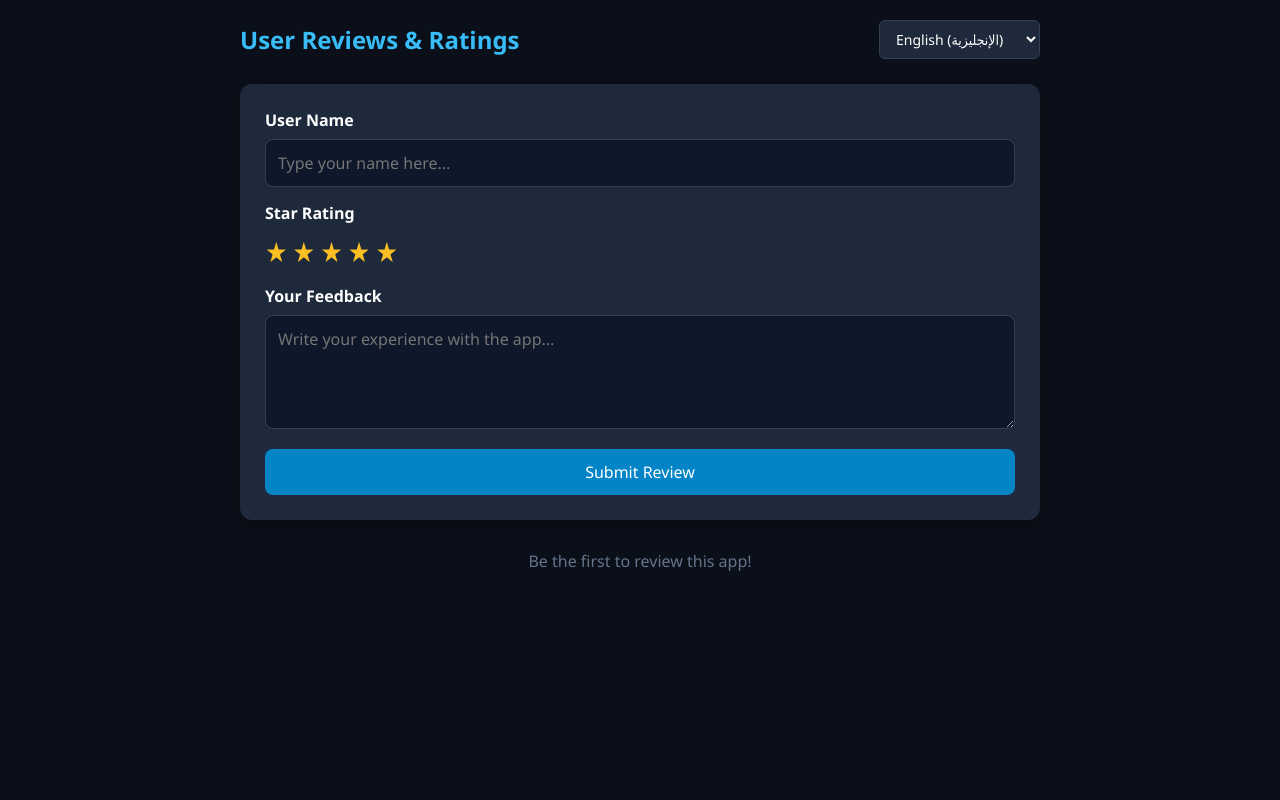
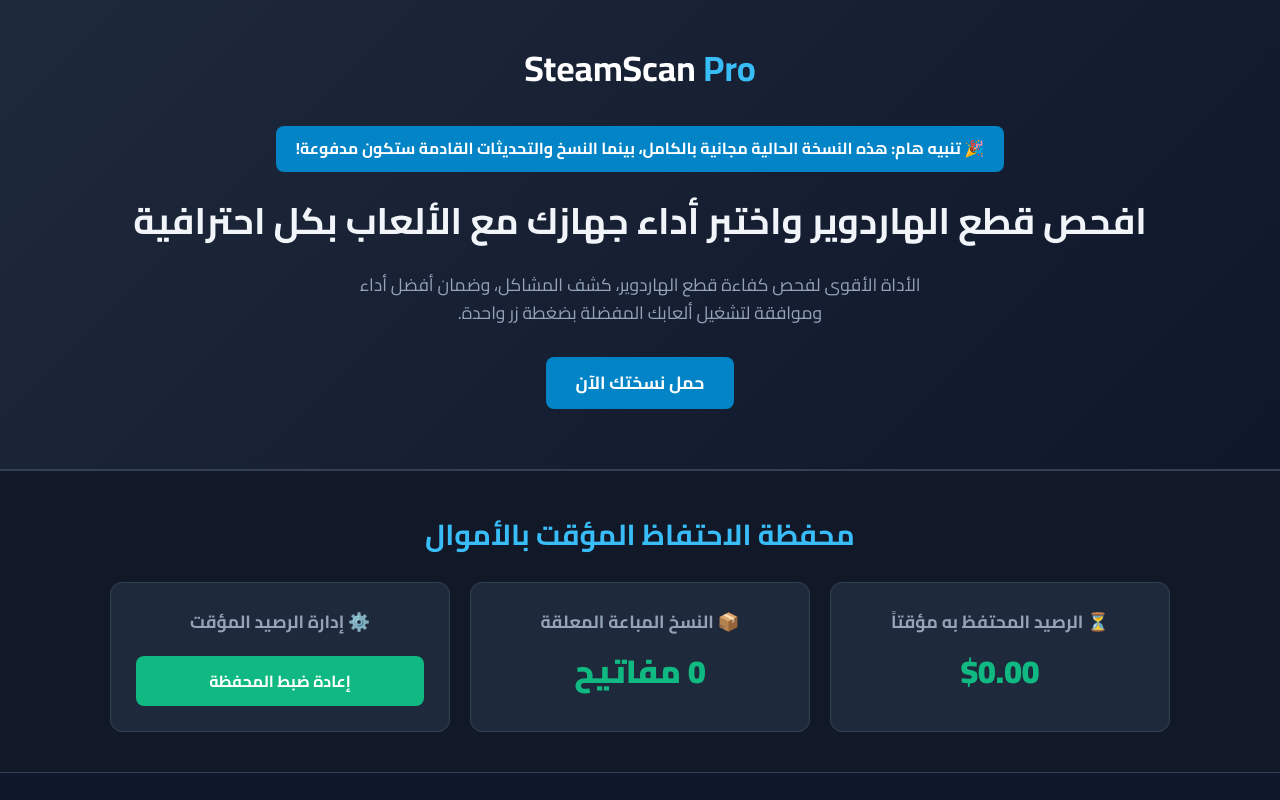
Before and after one commit to demogames421-cloud/SteamScanPro, a plain HTML site: page index.html in a window 1280 px wide. Shown: the top 800 px of the page. Drawn offline with Linux system fonts and the light colour scheme; no server answers.

Commit message:
Add files via upload

```diff
--- a/index.html
+++ b/index.html
@@ -3,348 +3,176 @@
 <head>
     <meta charset="UTF-8">
     <meta name="viewport" content="width=device-width, initial-scale=1.0">
-    <title>SteamScan Pro</title>
-    <style>
-        * {
-            box-sizing: border-box;
-            margin: 0;
-            padding: 0;
-            font-family: 'Segoe UI', Tahoma, Geneva, Verdana, sans-serif;
-        }
-        body {
-            background-color: #0b0f19;
-            color: #ffffff;
-            padding: 20px;
-            transition: direction 0.3s ease;
-        }
-        .container {
-            max-width: 800px;
-            margin: 0 auto;
-        }
-        .header-bar {
-            display: flex;
-            justify-content: space-between;
-            align-items: center;
-            margin-bottom: 25px;
-            flex-wrap: wrap;
-            gap: 15px;
-        }
-        h2 {
-            color: #38bdf8;
-        }
-        .lang-select {
-            background: #1e293b;
-            color: #fff;
-            border: 1px solid #334155;
-            padding: 8px 12px;
-            border-radius: 6px;
-            cursor: pointer;
-            font-size: 14px;
-        }
-        .review-form-box {
-            background: #1e293b;
-            padding: 25px;
-            border-radius: 12px;
-            box-shadow: 0 4px 15px rgba(0,0,0,0.3);
-            margin-bottom: 30px;
-        }
-        .form-group {
-            margin-bottom: 15px;
-        }
-        .form-group label {
-            display: block;
-            margin-bottom: 8px;
-            font-weight: bold;
-        }
-        .form-group input, .form-group textarea {
-            width: 100%;
-            padding: 12px;
-            border-radius: 8px;
-            border: 1px solid #334155;
-            background: #0f172a;
-            color: #fff;
-            font-size: 16px;
-        }
-        .star-rating {
-            display: flex;
-            gap: 5px;
-            cursor: pointer;
-            font-size: 28px;
-            direction: ltr;
-        }
-        body[dir="rtl"] .star-rating {
-            justify-content: flex-end;
-        }
-        body[dir="ltr"] .star-rating {
-            justify-content: flex-start;
-        }
-        .star {
-            color: #475569;
-            transition: color 0.2s;
-        }
-        .submit-btn {
-            background: #0284c7;
-            color: white;
-            border: none;
-            padding: 12px 20px;
-            border-radius: 8px;
-            font-size: 16px;
-            cursor: pointer;
-            width: 100%;
-            transition: background 0.3s;
-        }
-        .submit-btn:hover {
-            background: #0369a1;
-        }
-        .reviews-list {
-            display: flex;
-            flex-direction: column;
-            gap: 15px;
-        }
-        .review-card {
-            background: #1e293b;
-            padding: 20px;
-            border-radius: 10px;
-        }
-        body[dir="rtl"] .review-card {
-            border-right: 4px solid #0284c7;
-            border-left: none;
-        }
-        body[dir="ltr"] .review-card {
-            border-left: 4px solid #0284c7;
-            border-right: none;
-        }
-        .review-header {
-            display: flex;
-            justify-content: space-between;
-            align-items: center;
-            margin-bottom: 10px;
-        }
-        .reviewer-name {
-            font-weight: bold;
-            font-size: 18px;
-            color: #38bdf8;
-        }
-        .review-stars {
-            color: #fbbf24;
-            font-size: 18px;
-        }
-        .review-text {
-            color: #cbd5e1;
-            line-height: 1.6;
-        }
-    </style>
+    <title>SteamScan Pro - فحص قطع الهاردوير وأداء الألعاب</title>
+    <link rel="stylesheet" href="style.css">
+    <!-- استيراد خط عربي أنيق من جوجل -->
+    <link href="https://fonts.googleapis.com/css2?family=Cairo:wght@400;600;700;900&display=swap" rel="stylesheet">
 </head>
 <body>
 
+    <!-- الهيدر أو رأس الصفحة -->
+    <header class="hero">
         <div class="container">
-    <div class="header-bar">
-        <h2 id="pageTitleText">آراء وتقييمات المستخدمين</h2>
-        <!-- قائمة اختيار اللغات -->
-        <select id="langSelector" class="lang-select">
-            <option value="ar">العربية (Arabic)</option>
-            <option value="en">English (الإنجليزية)</option>
-            <option value="ja">日本語 (Japanese)</option>
-        </select>
+            <div class="logo-area">
+                <h1>SteamScan <span>Pro</span></h1>
             </div>
-
-    <!-- نموذج إضافة تقييم -->
-    <div class="review-form-box">
-        <form id="reviewForm">
-            <div class="form-group">
-                <label for="userName" id="labelName">اسم المستخدم</label>
-                <input type="text" id="userName" required placeholder="اكتب اسمك هنا...">
+            <div class="hero-content">
+                <!-- إشعار أن هذه النسخة مجانية والنسخ القادمة بمال -->
+                <div style="background-color: #0284c7; color: #fff; padding: 10px 20px; border-radius: 8px; margin-bottom: 20px; font-weight: 700; display: inline-block;">
+                    🎉 تنبيه هام: هذه النسخة الحالية مجانية بالكامل، بينما النسخ والتحديثات القادمة ستكون مدفوعة!
                 </div>
-
-            <div class="form-group">
-                <label id="labelStars">التقييم بالنجوم</label>
-                <div class="star-rating" id="starRating">
-                    <span class="star" data-value="1">★</span>
-                    <span class="star" data-value="2">★</span>
-                    <span class="star" data-value="3">★</span>
-                    <span class="star" data-value="4">★</span>
-                    <span class="star" data-value="5">★</span>
+                <h2>افحص قطع الهاردوير واختبر أداء جهازك مع الألعاب بكل احترافية</h2>
+                <p>الأداة الأقوى لفحص كفاءة قطع الهاردوير، كشف المشاكل، وضمان أفضل أداء وموافقة لتشغيل ألعابك المفضلة بضغطة زر واحدة.</p>
+                <a href="#pricing" class="btn-primary">حمل نسختك الآن</a>
             </div>
         </div>
+    </header>
 
-            <div class="form-group">
-                <label for="userComment" id="labelComment">تعليقك حول البرنامج</label>
-                <textarea id="userComment" rows="4" required placeholder="اكتب تجربتك مع البرنامج..."></textarea>
+    <!-- قسم المحفظة المؤقتة (مصفرة تماماً) -->
+    <section class="wallet-section">
+        <div class="container">
+            <h2>محفظة الاحتفاظ المؤقت بالأموال</h2>
+            <div class="wallet-grid">
+                <div class="wallet-box">
+                    <h3>⏳ الرصيد المحتفظ به مؤقتاً</h3>
+                    <p id="temp-balance">$0.00</p>
                 </div>
+                <div class="wallet-box">
+                    <h3>📦 النسخ المباعة المعلقة</h3>
+                    <p id="pending-sales">0 مفاتيح</p>
+                </div>
+                <div class="wallet-box action-wallet">
+                    <h3>⚙️ إدارة الرصيد المؤقت</h3>
+                    <button class="withdraw-btn" onclick="resetWallet()">إعادة ضبط المحفظة</button>
+                </div>
+            </div>
+        </div>
+    </section>
 
-            <button type="submit" class="submit-btn" id="submitBtnText">إرسال التقييم</button>
-        </form>
+    <!-- قسم مميزات البرنامج -->
+    <section class="features" id="features">
+        <div class="container">
+            <h2>لماذا تحتاج إلى SteamScan Pro؟</h2>
+            <div class="features-grid">
+                <div class="feature-box">
+                    <h3>⚡ فحص قطع الهاردوير</h3>
+                    <p>تحليل دقيق لكفاءة ومكونات جهازك واكتشاف قدرتها الحقيقية مع الألعاب الحديثة.</p>
                 </div>
+                <div class="feature-box">
+                    <h3>🔒 حماية متقدمة</h3>
+                    <p>نظام ترخيص وتفعيل ذكي ومشفر يحمي نسختك ويضمن خصوصيتك الكاملة ضد أي تلاعب.</p>
+                </div>
+                <div class="feature-box">
+                    <h3>🎨 واجهة عصرية</h3>
+                    <p>تصميم أنيق وسهل الاستخدام يناسب جميع المحترفين والهواة.</p>
+                </div>
+            </div>
+        </div>
+    </section>
 
-    <!-- قسم عرض التعليقات -->
-    <div class="reviews-list" id="reviewsList"></div>
+    <!-- قسم التحميل (زر التحميل المباشر من Google Drive) -->
+    <section class="pricing" id="pricing">
+        <div class="container">
+            <h2>حمل البرنامج مجاناً</h2>
+            <div class="pricing-card">
+                <h3>إصدار البرنامج</h3>
+                <div class="price">مجاناً <span>فترة محدودة</span></div>
+                <ul>
+                    <li>✔ فحص شامل لقطع الهاردوير والألعاب</li>
+                    <li>✔ النسخة الحالية متاحة مجاناً للجميع</li>
+                    <li>✔ النسخ والتحديثات القادمة ستكون مدفوعة</li>
+                </ul>
+
+                <!-- زر التحميل المباشر -->
+                <div class="action-boxes-single" style="margin-top: 25px;">
+                    <a href="https://drive.google.com/uc?export=download&id=1IlDOXCZcde1w0OrV2uhfrEwbulpT3kw1" id="download-btn" class="action-box-btn btn-download" style="display: flex; align-items: center; justify-content: center; background-color: #0284c7; padding: 15px; border-radius: 10px; text-decoration: none; color: #fff; font-weight: 700;" target="_blank">
+                        <span class="icon" style="margin-left: 10px; font-size: 1.5rem;">📥</span>
+                        <span class="title" style="font-size: 1.1rem;">تحميل النسخة المجانية</span>
+                    </a>
                 </div>
+            </div>
+        </div>
+    </section>
 
+    <!-- قسم إحصائيات الموقع -->
+    <section class="stats-section">
+        <div class="container">
+            <div class="stats-grid">
+                <div class="stat-box">
+                    <h3>👥 زوار الموقع</h3>
+                    <p id="visits-count">...</p>
+                </div>
+                <div class="stat-box">
+                    <h3>👁️ إجمالي المشاهدات</h3>
+                    <p id="views-count">...</p>
+                </div>
+                <div class="stat-box">
+                    <h3>📥 عدد التحميلات</h3>
+                    <p id="downloads-count">...</p>
+                </div>
+            </div>
+        </div>
+    </section>
+
+    <!-- التذييل -->
+    <footer>
+        <p>جميع الحقوق محفوظة &copy; 2026 SteamScan Pro</p>
+    </footer>
+
+    <!-- كود الجافاسكريبت للعدادات وتصفير الرصيد -->
     <script>
-    // النصوص الخاصة باللغات الثلاث
-    const translations = {
-        ar: {
-            title: "آراء وتقييمات المستخدمين",
-            nameLabel: "اسم المستخدم",
-            namePlaceholder: "اكتب اسمك هنا...",
-            starsLabel: "التقييم بالنجوم",
-            commentLabel: "تعليقك حول البرنامج",
-            commentPlaceholder: "اكتب تجربتك مع البرنامج...",
-            submitBtn: "إرسال التقييم",
-            noReviews: "كن اول من يقيّم البرنامج!"
-        },
-        en: {
-            title: "User Reviews & Ratings",
-            nameLabel: "User Name",
-            namePlaceholder: "Type your name here...",
-            starsLabel: "Star Rating",
-            commentLabel: "Your Feedback",
-            commentPlaceholder: "Write your experience with the app...",
-            submitBtn: "Submit Review",
-            noReviews: "Be the first to review this app!"
-        },
-        ja: {
-            title: "ユーザーレビューと評価",
-            nameLabel: "ユーザー名",
-            namePlaceholder: "お名前を入力してください...",
-            starsLabel: "星評価",
-            commentLabel: "コメント",
-            commentPlaceholder: "アプリの感想を入力してください...",
-            submitBtn: "レビューを送信",
-            noReviews: "最初のレビューを書こう！"
-        }
-    };
+        // تصفير الرصيد والمسوّقات افتراضياً وحذف الذاكرة المؤقتة القديمة
+        localStorage.removeItem('steam_balance');
+        localStorage.removeItem('steam_sales');
 
-    const stars = document.querySelectorAll('.star');
-    const reviewForm = document.getElementById('reviewForm');
-    const reviewsList = document.getElementById('reviewsList');
-    const langSelector = document.getElementById('langSelector');
+        let currentBalance = 0.00;
+        let currentSales = 0;
 
-    let selectedRating = 5;
-
-    // دالة تطبيق اللغة وتحديث الواجهة والاتجاه
-    function setLanguage(lang) {
-        if (!translations[lang]) lang = 'ar'; // اللغة الافتراضية في حال لم تكن مدعومة
-
-        langSelector.value = lang;
-        const t = translations[lang];
-
-        document.getElementById('pageTitleText').innerText = t.title;
-        document.getElementById('labelName').innerText = t.nameLabel;
-        document.getElementById('userName').placeholder = t.namePlaceholder;
-        document.getElementById('labelStars').innerText = t.starsLabel;
-        document.getElementById('labelComment').innerText = t.commentLabel;
-        document.getElementById('userComment').placeholder = t.commentPlaceholder;
-        document.getElementById('submitBtnText').innerText = t.submitBtn;
-
-        if (lang === 'ja' || lang === 'en') {
-            document.documentElement.setAttribute('dir', 'ltr');
-            document.documentElement.setAttribute('lang', lang);
-            document.body.setAttribute('dir', 'ltr');
-        } else {
-            document.documentElement.setAttribute('dir', 'rtl');
-            document.documentElement.setAttribute('lang', 'ar');
-            document.body.setAttribute('dir', 'rtl');
-        }
-        loadReviews();
+        function updateWalletDisplay() {
+            document.getElementById('temp-balance').innerText = `$${currentBalance.toFixed(2)}`;
+            document.getElementById('pending-sales').innerText = `${currentSales} مفاتيح`;
         }
 
-    // الكشف التلقائي عن لغة جهاز المستخدم عند فتح الصفحة لأول مرة
-    function detectUserLanguage() {
-        // فحص ما إذا كان المستخدم قد اختار لغة من قبل وحفظها
-        let savedLang = localStorage.getItem('userPreferredLang');
-        if (savedLang) {
-            return savedLang;
+        function resetWallet() {
+            currentBalance = 0.00;
+            currentSales = 0;
+            updateWalletDisplay();
+            alert('تم تصفير المحفظة بنجاح!');
         }
 
-        // جلب لغة متصفح أو نظام تشغيل المستخدم
-        let browserLang = navigator.language || navigator.userLanguage;
+        updateWalletDisplay();
 
-        if (browserLang.startsWith('ja')) {
-            return 'ja';
-        } else if (browserLang.startsWith('en')) {
-            return 'en';
-        } else {
-            return 'ar'; // الافتراضي للعربية
+        async function updateCounter(namespace, key, elementId) {
+            try {
+                let response = await fetch(`https://api.countapi.xyz/hit/${namespace}/${key}`);
+                let data = await response.json();
+                document.getElementById(elementId).innerText = data.value;
+            } catch (error) {
+                document.getElementById(elementId).innerText = "---";
             }
         }
 
-    // تفاعل النجوم
-    stars.forEach((star, index1) => {
-        star.addEventListener('click', () => {
-            selectedRating = index1 + 1;
-            stars.forEach((star, index2) => {
-                star.style.color = index2 < selectedRating ? '#fbbf24' : '#475569';
-            });
-        });
-    });
-    stars.forEach(star => star.style.color = '#fbbf24');
+        updateCounter('steamscan_pro_soluq', 'visits', 'visits-count');
+        updateCounter('steamscan_pro_soluq', 'views', 'views-count');
 
-    // عند تغيير اللغة يدوياً من القائمة
-    langSelector.addEventListener('change', (e) => {
-        const selectedLang = e.target.value;
-        localStorage.setItem('userPreferredLang', selectedLang);
-        setLanguage(selectedLang);
+        document.getElementById('download-btn').addEventListener('click', async function() {
+            try {
+                let response = await fetch(`https://api.countapi.xyz/hit/steamscan_pro_soluq/downloads`);
+                let data = await response.json();
+                document.getElementById('downloads-count').innerText = data.value;
+            } catch (error) {}
         });
 
-    // حفظ وعرض التعليقات
-    reviewForm.addEventListener('submit', function(e) {
-        e.preventDefault();
-
-        const name = document.getElementById('userName').value;
-        const comment = document.getElementById('userComment').value;
-
-        const newReview = {
-            name: name,
-            rating: selectedRating,
-            comment: comment,
-            date: new Date().toLocaleDateString()
-        };
-
-        let reviews = JSON.parse(localStorage.getItem('steamScanReviews')) || [];
-        reviews.unshift(newReview);
-        localStorage.setItem('steamScanReviews', JSON.stringify(reviews));
-
-        reviewForm.reset();
-        selectedRating = 5;
-        stars.forEach(star => star.style.color = '#fbbf24');
-
-        loadReviews();
-    });
-
-    function loadReviews() {
-        let reviews = JSON.parse(localStorage.getItem('steamScanReviews')) || [];
-        reviewsList.innerHTML = '';
-
-        const currentLang = langSelector.value;
-        if (reviews.length === 0) {
-            reviewsList.innerHTML = `<p style="text-align:center; color:#64748b;">${translations[currentLang].noReviews}</p>`;
-            return;
+        async function getInitialDownloads() {
+            try {
+                let response = await fetch(`https://api.countapi.xyz/get/steamscan_pro_soluq/downloads`);
+                let data = await response.json();
+                document.getElementById('downloads-count').innerText = data.value;
+            } catch (error) {
+                document.getElementById('downloads-count').innerText = "0";
             }
-
-        reviews.forEach(rev => {
-            let starsHtml = '★'.repeat(rev.rating) + '☆'.repeat(5 - rev.rating);
-
-            const card = document.createElement('div');
-            card.className = 'review-card';
-            card.innerHTML = `
-                <div class="review-header">
-                    <span class="reviewer-name">${rev.name}</span>
-                    <span class="review-stars">${starsHtml}</span>
-                </div>
-                <p class="review-text">${rev.comment}</p>
-                <small style="color: #64748b; display: block; margin-top: 8px;">${rev.date}</small>
-            `;
-            reviewsList.appendChild(card);
-        });
         }
-
-    // تشغيل الاكتشاف التلقائي عند تحميل الصفحة
-    document.addEventListener('DOMContentLoaded', () => {
-        const initialLang = detectUserLanguage();
-        setLanguage(initialLang);
-    });
+        getInitialDownloads();
     </script>
-
 </body>
 </html>
```
Lines whose indentation alone changed are shown as unchanged.
